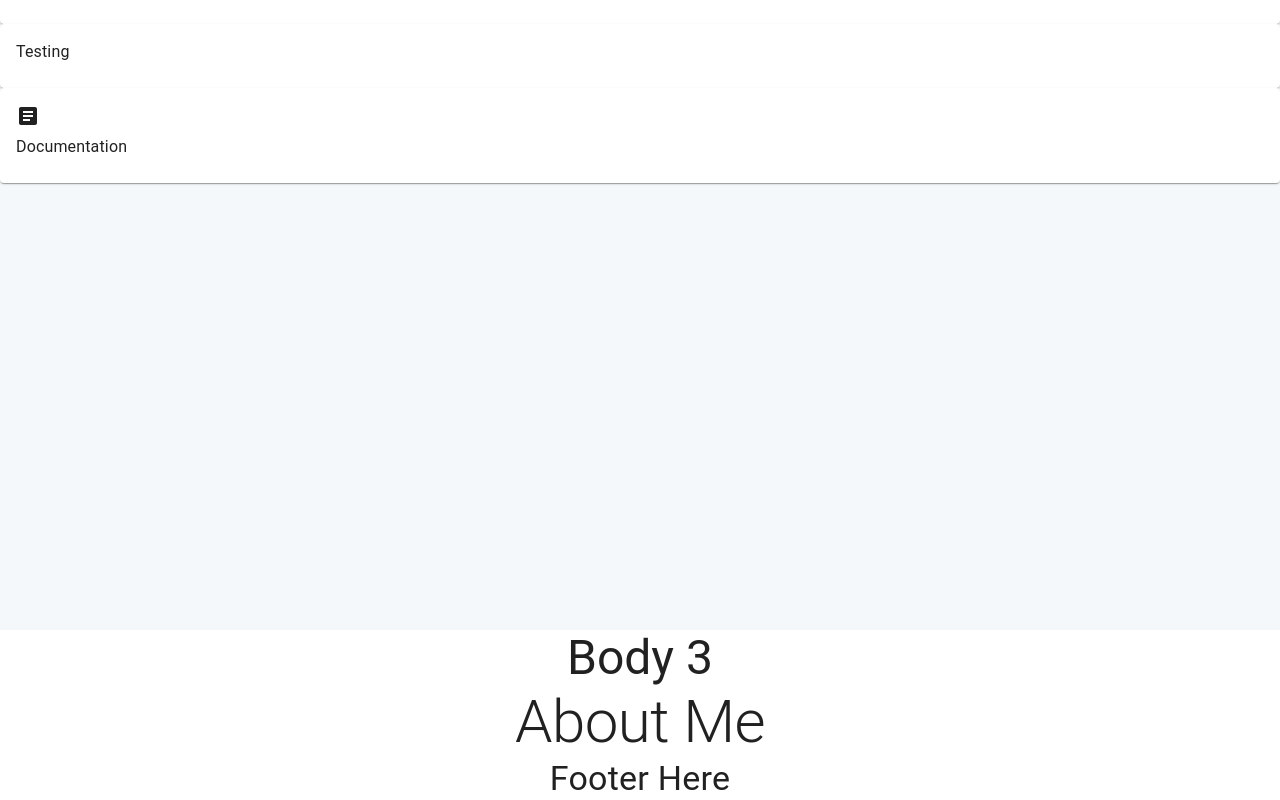
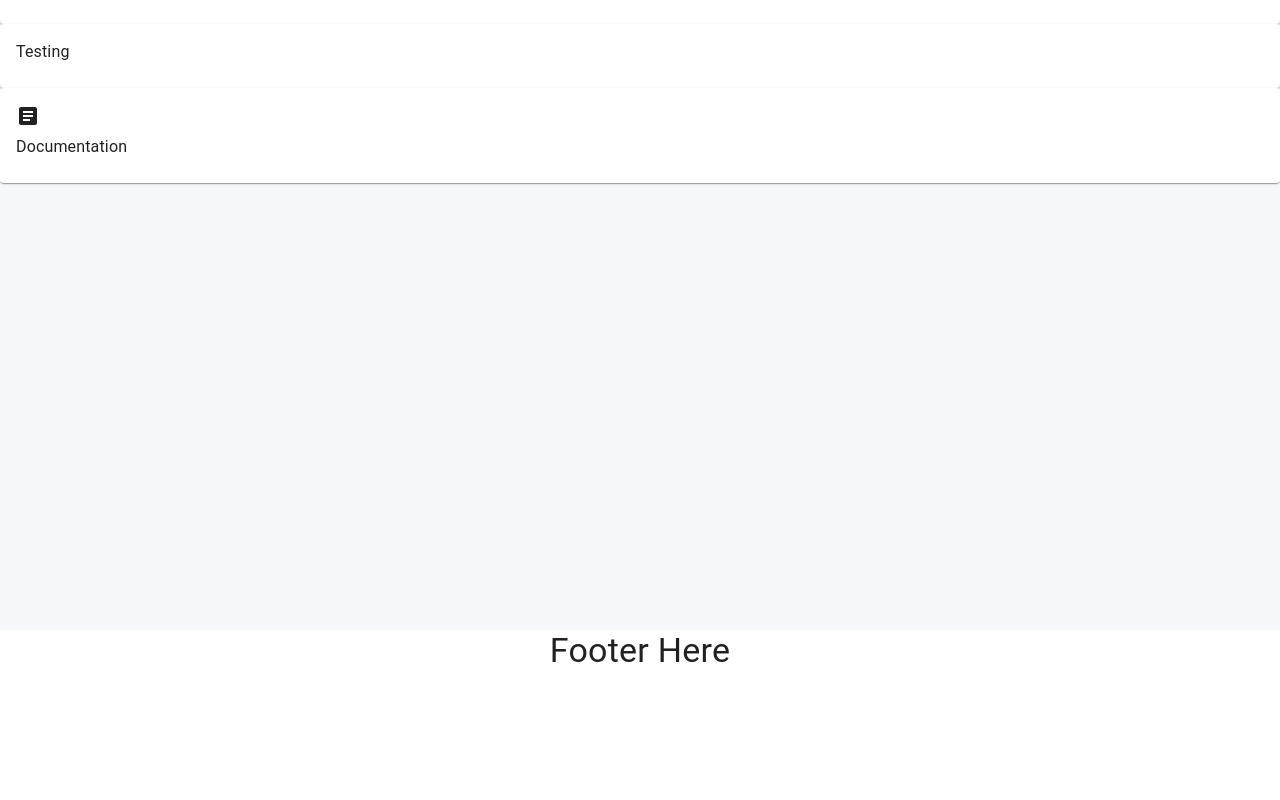
Before and after one commit to Turgon16/portfolio-website, a Next.js app in the folder frontend/: page / in a window 1280 px wide. Shown: the part 1834-2634 px from the top of the page. After the commit the page ends 2506 px from the top, so only its background shows below. Built offline with nearby package versions, Linux system fonts and the light colour scheme.

Commit message:
Chore: Removes old placeholder code

```diff
--- a/frontend/src/pages/index.js
+++ b/frontend/src/pages/index.js
@@ -33,12 +33,6 @@ export default function Home() {
                     <ProfileBanner />
                     <ParallaxBanner />
                     <CardsBanner />
-                    <Box>
-                        <Typography variant="h3">Body 3</Typography>
-                    </Box>
-                    <Box>
-                        <Typography variant="h2">About Me</Typography>
-                    </Box>
                     <Box className="flex-center">
                         <Typography variant="h4">Footer Here</Typography>
                     </Box>
```
